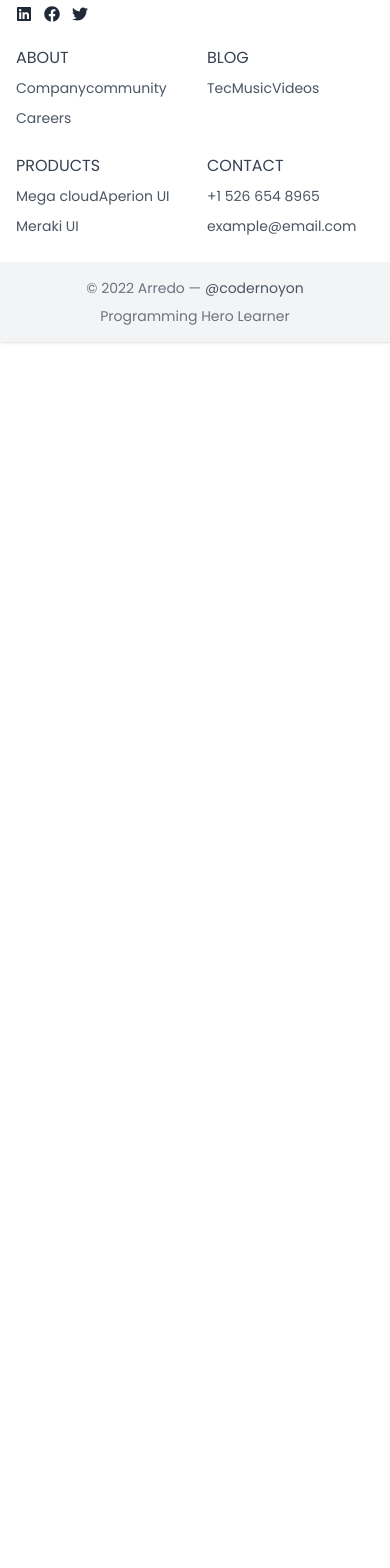
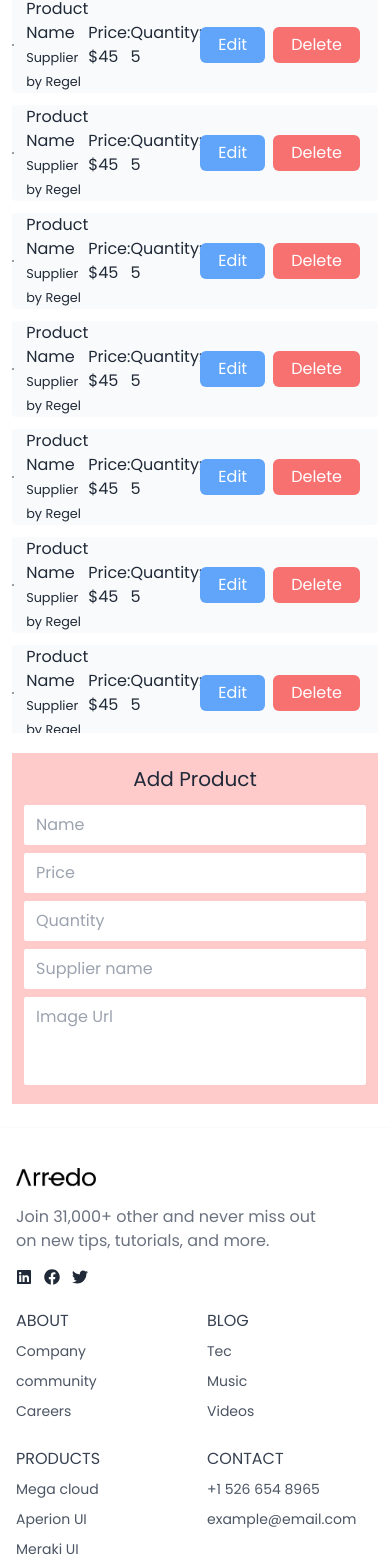
Before and after one commit to noyonalways/assignment-11-client, a React (Create React App) app: page /manage-inventory in a window 390 px wide. Shown: the part 191-1759 px from the top of the page. Before the commit the page ends 844 px from the top, so only its background shows below. Built offline with nearby package versions, Linux system fonts and the light colour scheme; no server answers; grey boxes are pictures that could not be loaded.

Commit message:
manage inventory page update

```diff
--- /dev/null
+++ b/src/Components/AddProduct/AddProduct.js
@@ -0,0 +1,18 @@
+import React from 'react';
+
+const AddProduct = () => {
+    return (
+        <div>
+            <h3 className="text-xl text-center mb-3">Add Product</h3>
+            <form action="">
+                <input className='w-full py-2 px-3 mb-2 rounded-sm' placeholder='Name' type="text" name="" id="" />
+                <input className='w-full py-2 px-3 mb-2 rounded-sm' placeholder='Price' type="number" name="" id="" />
+                <input className='w-full py-2 px-3 mb-2 rounded-sm' placeholder='Quantity' type="number" name="" id="" />
+                <input className='w-full py-2 px-3 mb-2 rounded-sm' placeholder='Supplier name' type="text" name="" id="" />
+                <textarea placeholder='Image Url' className='w-full py-2 px-3 resize-none rounded-sm' name="" id="" cols="30" rows="3"></textarea>
+            </form>
+        </div>
+    );
+};
+
+export default AddProduct;
--- /dev/null
+++ b/src/Components/SingleProduct/SingleProduct.js
@@ -0,0 +1,29 @@
+import React from 'react';
+
+const SingleProduct = () => {
+    return (
+        <div className="flex bg-gray-50 items-center rounded overflow-hidden">
+            <div className='w-32'>
+                <img src="https://gostro.familab.net/wp-content/uploads/2021/12/pdp_jasper-package-1a_main_front_20161123_19-1.jpg" alt="" className="w-full" />
+            </div>
+            <div className='pl-3 pr-5 flex justify-between w-full items-center'>
+                <div>
+                    <p className="">Product Name</p>
+                    <small>Supplier by Regel</small>
+                </div>
+                <p>Price: $45</p>
+                <p>Quantity: 5</p>
+                <div className='space-x-3 flex'>
+                    <button className="hover:bg-transparent duration-200 hover:text-blue-400 bg-blue-400 px-4 py-1 ring-2 ring-blue-400 rounded text-white">
+                        Edit
+                    </button>
+                    <button className="hover:bg-transparent duration-200 hover:text-red-400 bg-red-400 px-4 py-1 ring-2 ring-red-400 rounded text-white">
+                        Delete
+                    </button>
+                </div>
+            </div>
+        </div>
+    );
+};
+
+export default SingleProduct;
--- a/src/Pages/ManageInventory/ManageInventory.js
+++ b/src/Pages/ManageInventory/ManageInventory.js
@@ -1,12 +1,31 @@
 import React from 'react';
+import AddProduct from '../../Components/AddProduct/AddProduct';
 import PageTitle from '../../Components/PageTitle/PageTitle';
+import SingleProduct from '../../Components/SingleProduct/SingleProduct';
 
 
 const ManageInventory = () => {
     return (
-        <div>
-            <PageTitle title={'Blogs'}/>
-
+        <div className='py-6'>
+            <PageTitle title={'Blogs'} />
+            <div className="container mx-auto lg:px-16 px-3">
+                <div className="flex flex-wrap lg:justify-between space-y-5 lg:space-y-0">
+                    <div className="basis-full lg:basis-[63%] space-y-3 h-screen overflow-y-scroll">
+                        <SingleProduct />
+                        <SingleProduct />
+                        <SingleProduct />
+                        <SingleProduct />
+                        <SingleProduct />
+                        <SingleProduct />
+                        <SingleProduct />
+                        <SingleProduct />
+                        <SingleProduct />
+                    </div>
+                    <div className="basis-full lg:basis-2/6 bg-red-200 p-3 lg:sticky top-0">
+                        <AddProduct/>
+                    </div>
+                </div>
+            </div>
         </div>
     );
 };
--- a/src/Pages/UpdateProduct/UpdateProduct.js
+++ b/src/Pages/UpdateProduct/UpdateProduct.js
@@ -1,9 +1,44 @@
 import React from 'react';
+import PageTitle from '../../Components/PageTitle/PageTitle';
 
 const UpdateProduct = () => {
     return (
-        <div>
-            This is update product page
+        <div className='pt-5 pb-16'>
+            <PageTitle title={'Update Product'}/>
+            <div className="container mx-auto lg:px-16 px-4">
+                <h2 className="text-3xl text-center mb-10">Products Info</h2>
+                <div className='grid lg:grid-cols-2 gap-5 overflow-hidden bg-white rounded-lg shadow-lg w-full py-5 px-3'>
+                    <div class="max-w-sm mx-auto">
+                        <img class="object-cover object-center w-full h-56 rounded-md" src="https://gostro.familab.net/wp-content/uploads/2021/12/pdp_jasper-package-1a_main_front_20161123_19-1.jpg" alt="avatar" />
+
+                        <div class=" py-4">
+                            <h1 class="text-2xl font-semibold text-gray-800">Chair</h1>
+                            <p class="py-2 text-gray-700 ">Lorem, ipsum dolor sit amet consectetur adipisicing elit. Voluptas delectus modi cum pariatur!</p>
+                            <div class="flex items-center mt-2 text-gray-700">
+
+                                <h1 class=" text-xl">Price: $55</h1>
+                            </div>
+
+                            <div class="flex items-center mt-2 text-gray-700 ">
+
+                                <h1 class="text-base">Quantity: 5</h1>
+                            </div>
+
+                            <div class="flex items-center mt-2 text-gray-700 justify-between">
+                                <h1 class="text-sm">Supply by Regal</h1>
+                                <button className='ring-2 ring-red-400 hover:bg-transparent hover:text-red-400 bg-red-400 px-5 py-2 rounded text-white'>Delevired</button>
+                            </div>
+                        </div>
+                    </div>
+                    <div className='lg:px-20 px-6 md:px-10'>
+                        <h2 className="text-2xl text-center py-3">Product update quantity</h2>
+                        <div>
+                            <input className='w-full bg-gray-50 py-2 px-3 mb-3' placeholder='Input Quantity' type="number" name="" id="" />
+                            <button className='hover:bg-transparent hover:text-green-400 ring-2 ring-green-400 bg-green-400 text-white rounded px-5 py-2 mb-5'>Update Quantity</button>
+                        </div>
+                    </div>
+                </div>
+            </div>
         </div>
     );
 };
--- a/src/Shared/Footer/Footer.js
+++ b/src/Shared/Footer/Footer.js
@@ -25,26 +25,44 @@ const Footer = () => {
 
                     <div className="mt-6 lg:mt-0 lg:flex-1">
                         <div className="grid grid-cols-2 gap-6 sm:grid-cols-3 md:grid-cols-4">
-                            <div>
+                            <ul>
                                 <h3 className="text-gray-700 uppercase">About</h3>
+                                <li>
                                     <a href="/" className="inline-block mt-2 text-sm text-gray-600 hover:underline">Company</a>
+                                </li>
+                                <li>
                                     <a href="/" className="inline-block mt-2 text-sm text-gray-600 hover:underline">community</a>
+                                </li>
+                                <li>
                                     <a href="/" className="inline-block mt-2 text-sm text-gray-600 hover:underline">Careers</a>
-                            </div>
+                                </li>
+                            </ul>
 
-                            <div>
+                            <ul>
                                 <h3 className="text-gray-700 uppercase">Blog</h3>
+                                <li>
                                     <a href="/" className="inline-block mt-2 text-sm text-gray-600 hover:underline">Tec</a>
+                                </li>
+                                <li>
                                     <a href="/" className="inline-block mt-2 text-sm text-gray-600 hover:underline">Music</a>
+                                </li>
+                                <li>
                                     <a href="/" className="inline-block mt-2 text-sm text-gray-600 hover:underline">Videos</a>
-                            </div>
+                                </li>
+                            </ul>
 
-                            <div>
+                            <ul>
                                 <h3 className="text-gray-700 uppercase">Products</h3>
+                                <li>
                                     <a href="/" className="inline-block mt-2 text-sm text-gray-600 hover:underline">Mega cloud</a>
+                                </li>
+                                <li>
                                     <a href="/" className="inline-block mt-2 text-sm text-gray-600 hover:underline">Aperion UI</a>
+                                </li>
+                                <li>
                                     <a href="/" className="inline-block mt-2 text-sm text-gray-600 hover:underline">Meraki UI</a>
-                            </div>
+                                </li>
+                            </ul>
 
                             <div>
                                 <h3 className="text-gray-700 uppercase ">Contact</h3>
```
Lines whose indentation alone changed are shown as unchanged.
